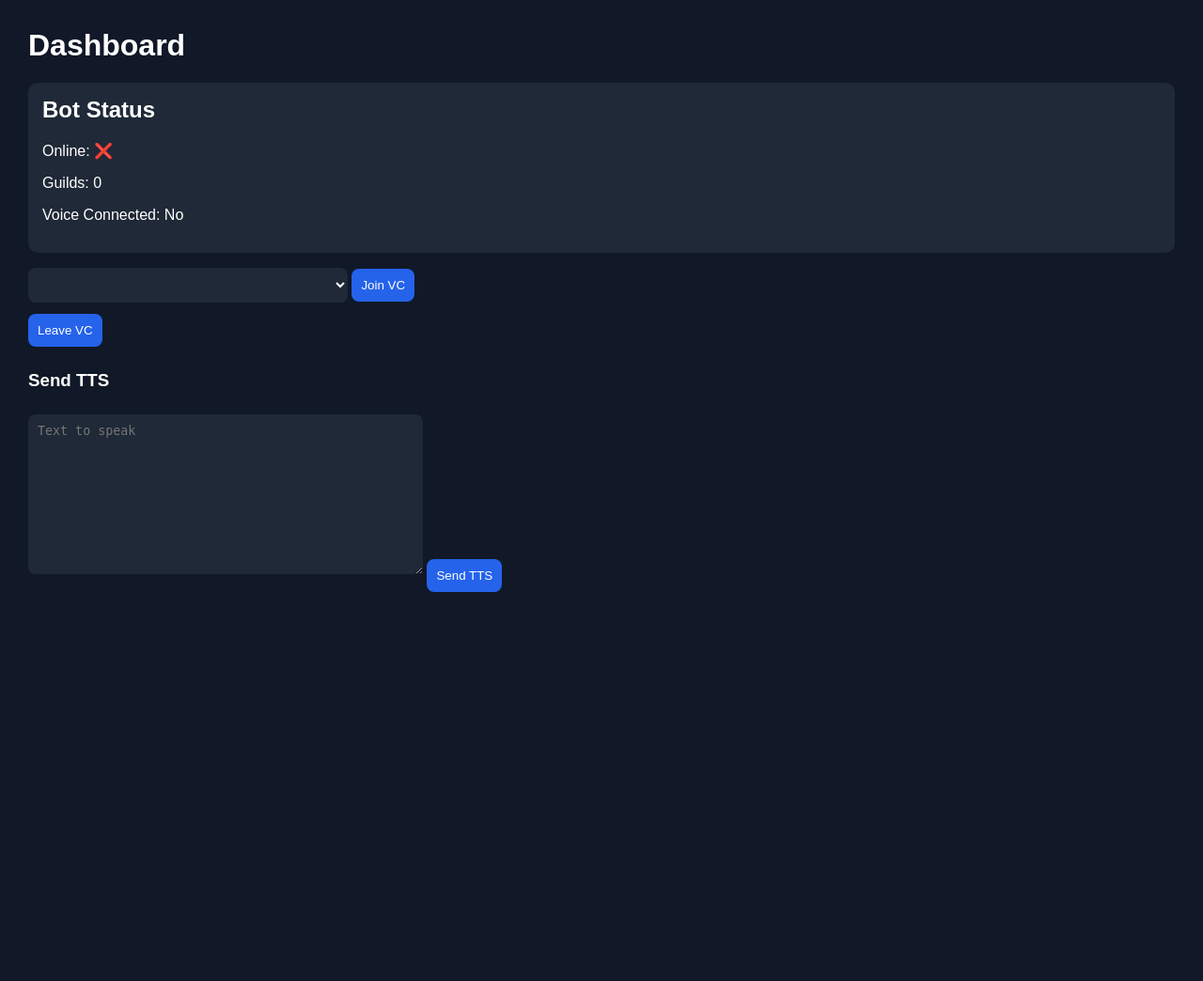
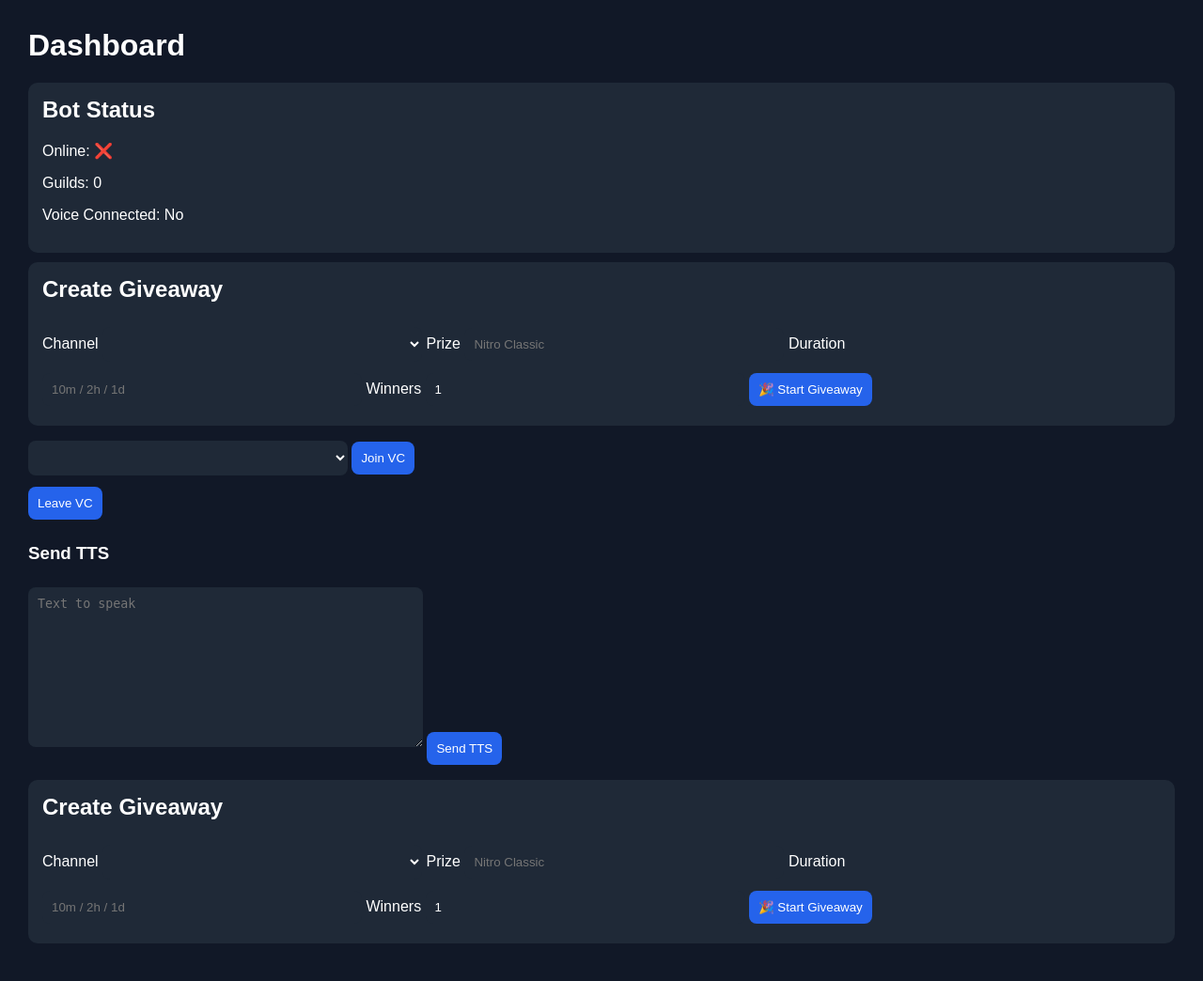
Before and after one commit to human757-fin/evilbot, a Flask app: page /dashboard in a window 1280 px wide. Shown: the part 49-1093 px from the top of the page at 94% size. Before the commit the page ends 679 px from the top, so only its background shows below. Run offline with Flask 3, Linux system fonts and the light colour scheme; the visitor is signed in with stand-in values (Sample User, id 1); lists and menus that the app fills with data are empty; parts of the project's set-up code (start-up, migrations or seed data) failed here and were passed over.

Commit message:
fixing and updating

```diff
--- a/main.py
+++ b/main.py
@@ -184,7 +184,7 @@ async def update_member_count():
         except Exception as e:
             print("Member count updater error:", e)
 
-        await asyncio.sleep(60)  # updates every 5 mins
+        await asyncio.sleep(60)
 
 def write_channels():
     channels = []
--- a/templates/dashboard.html
+++ b/templates/dashboard.html
@@ -24,6 +24,34 @@
     </p>
 </div>
 
+<div class="card">
+    <h2>Create Giveaway</h2>
+
+    <form method="POST" action="/create_giveaway">
+        <label>Channel</label>
+        <select name="channel_id" required>
+            {% for channel in channels %}
+                {% if channel.name.startswith('#') %}
+                    <option value="{{ channel.id }}">
+                        {{ channel.name }}
+                    </option>
+                {% endif %}
+            {% endfor %}
+        </select>
+
+        <label>Prize</label>
+        <input type="text" name="prize" placeholder="Nitro Classic" required>
+
+        <label>Duration</label>
+        <input type="text" name="duration" placeholder="10m / 2h / 1d" required>
+
+        <label>Winners</label>
+        <input type="number" name="winners" value="1" min="1" required>
+
+        <button type="submit">🎉 Start Giveaway</button>
+    </form>
+</div>
+
 <form method="post" action="/join_vc">
     <select name="channel_id">
         {% for channel in channels %}
@@ -46,4 +74,31 @@
     <textarea name="text" placeholder="Text to speak" rows="4"></textarea>
     <button type="submit">Send TTS</button>
 </form>
+<div class="card">
+    <h2>Create Giveaway</h2>
+
+    <form method="POST" action="/create_giveaway">
+        <label>Channel</label>
+        <select name="channel_id" required>
+            {% for channel in channels %}
+                {% if channel.name.startswith('#') %}
+                    <option value="{{ channel.id }}">
+                        {{ channel.name }}
+                    </option>
+                {% endif %}
+            {% endfor %}
+        </select>
+
+        <label>Prize</label>
+        <input type="text" name="prize" placeholder="Nitro Classic" required>
+
+        <label>Duration</label>
+        <input type="text" name="duration" placeholder="10m / 2h / 1d" required>
+
+        <label>Winners</label>
+        <input type="number" name="winners" value="1" min="1" required>
+
+        <button type="submit">🎉 Start Giveaway</button>
+    </form>
+</div>
 {% endblock %}
--- a/webpanel.py
+++ b/webpanel.py
@@ -321,6 +321,31 @@ def embed_page():
     )
 
 
+@app.route("/create_giveaway", methods=["POST"])
+@admin_required
+def create_giveaway():
+    queue_file = "bot_queue.json"
+
+    with open(queue_file, "r", encoding="utf-8") as f:
+        try:
+            queue = json.load(f)
+        except:
+            queue = []
+
+    queue.append({
+        "action": "create_giveaway",
+        "channel_id": request.form["channel_id"],
+        "prize": request.form["prize"],
+        "duration": request.form["duration"],
+        "winners": int(request.form["winners"])
+    })
+
+    with open(queue_file, "w", encoding="utf-8") as f:
+        json.dump(queue, f, indent=4)
+
+    flash("Giveaway queued successfully", "success")
+    return redirect(url_for("dashboard"))
+
 # ---------------- USER ADMIN ----------------
 @app.route(
     "/users",
```
